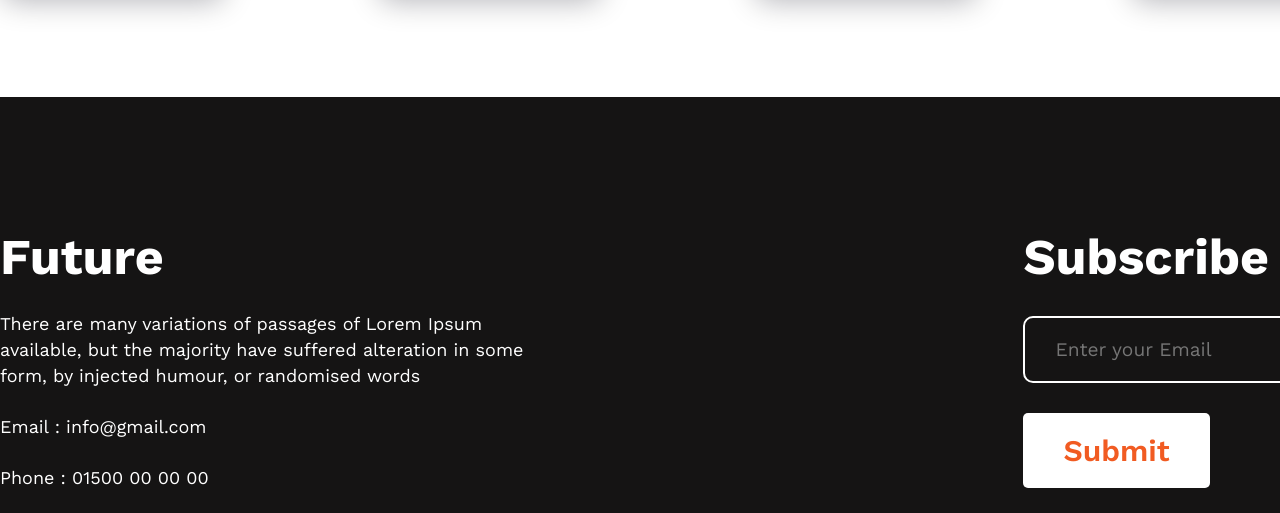
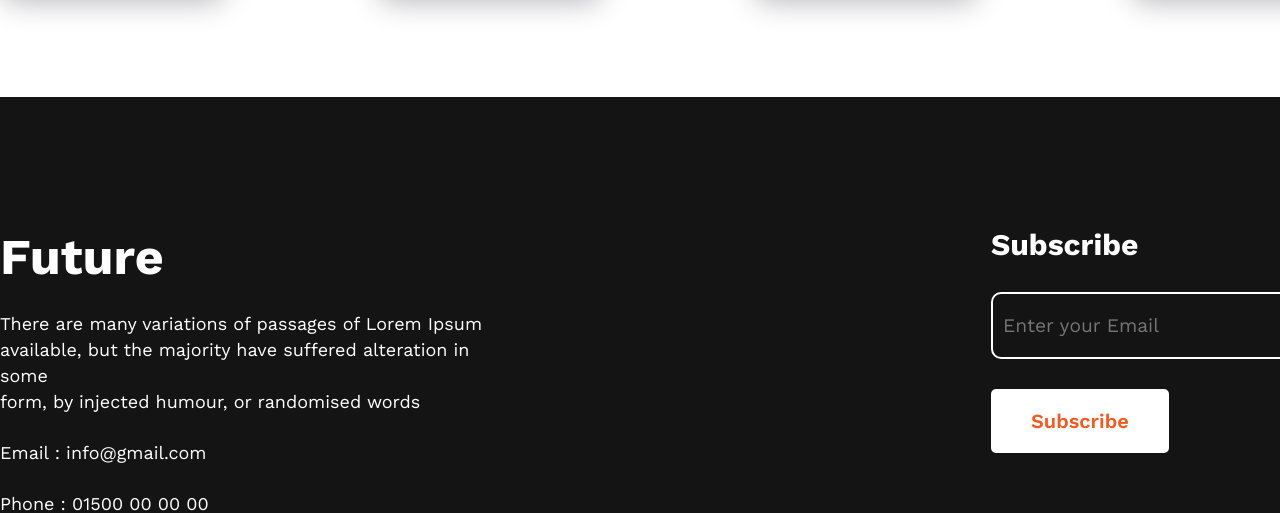
Before and after one commit to coderkamrul0/assignment-1, a plain HTML site: page index.html in a window 1280 px wide. Shown: the part 3212-3725 px from the top of the page. Drawn offline with nearby package versions, Linux system fonts and the light colour scheme.

Commit message:
some correction

```diff
--- a/index.html
+++ b/index.html
@@ -151,7 +151,7 @@
             <div class="subscribe">
                 <h3>Subscribe</h3>
                 <input id="email" class="email" type="Email" placeholder="Enter your Email"><br>
-                <input class="btn" type="submit">
+                <input class="btn" type="submit" value="Subscribe">
             </div>
         </div>
     </section>
--- a/style.css
+++ b/style.css
@@ -234,7 +234,7 @@
         margin-right: 15px;
     }
     .subscribe-section .subscribe-section-details .subscribe h3{
-        font-size: 50px;
+        font-size: 30px;
         font-weight: 700;
     }
     .subscribe-section .subscribe-section-details .subscribe{
@@ -244,7 +244,7 @@
         color: #333;
         font-size: 1.2rem;
 	    margin: 0 auto;
-        padding: 20px 30px;
+        padding: 20px 100px 20px 10px;
         border-radius: 10px;
         background-color: transparent;
         border: 2px solid white;
@@ -253,7 +253,7 @@
     }
     .subscribe-section .subscribe-section-details .btn{
         color: #F15B22;
-        font-size: 30px;
+        font-size: 20px;
         font-weight: 600;
         background-color: white;
         border: none;
```
